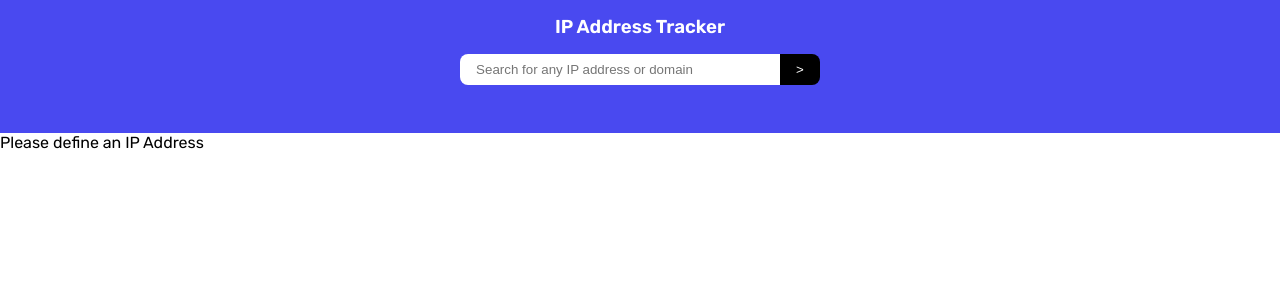
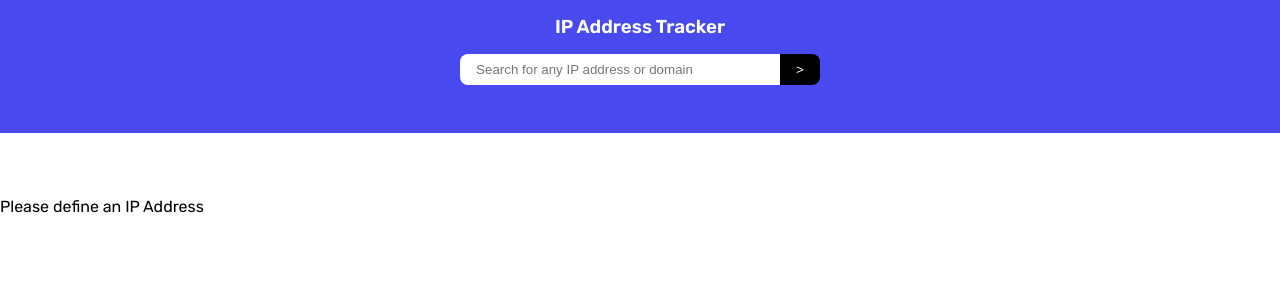
Before and after one commit to im-victor-mendez/React-Ip_Address-Tracker, a React (Create React App) app: page / in a window 1280 px wide. Shown: the top 300 px of the page. Built offline with nearby package versions, Linux system fonts and the light colour scheme; no server answers.

Commit message:
Styled Board unit component.

```diff
--- a/src/components/common/Board.jsx
+++ b/src/components/common/Board.jsx
@@ -1,3 +1,4 @@
+import '../../style/components/common/Board.css'
 import React from 'react'
 
 function Board({ view }) {
--- /dev/null
+++ b/src/style/components/common/Board.css
@@ -0,0 +1,11 @@
+.board {
+    display: grid;
+    grid-template-columns: auto auto auto auto;
+
+    background-color: white;
+    color: black;
+
+    border-radius: 0.5rem;
+
+    padding: 2rem;
+}
```
